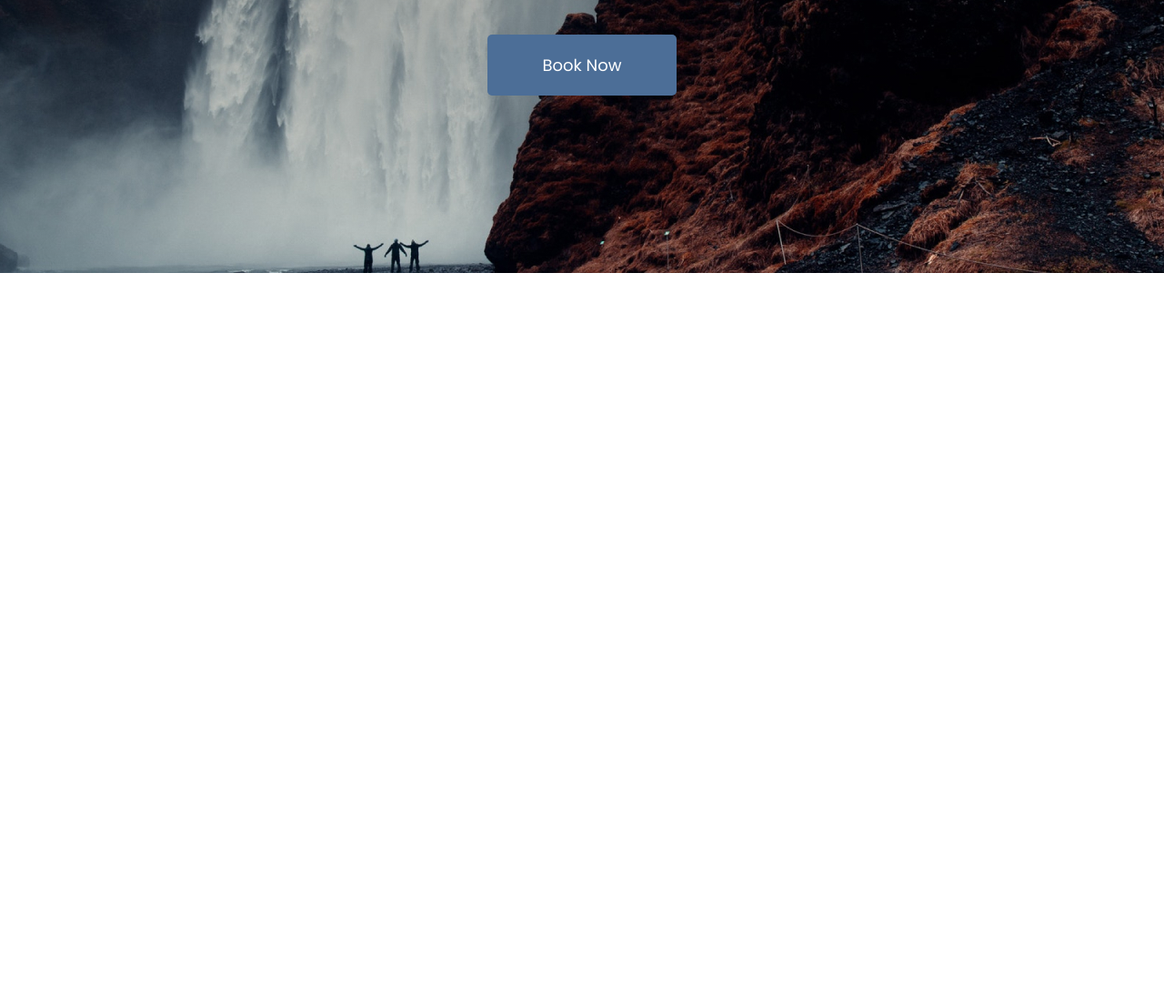
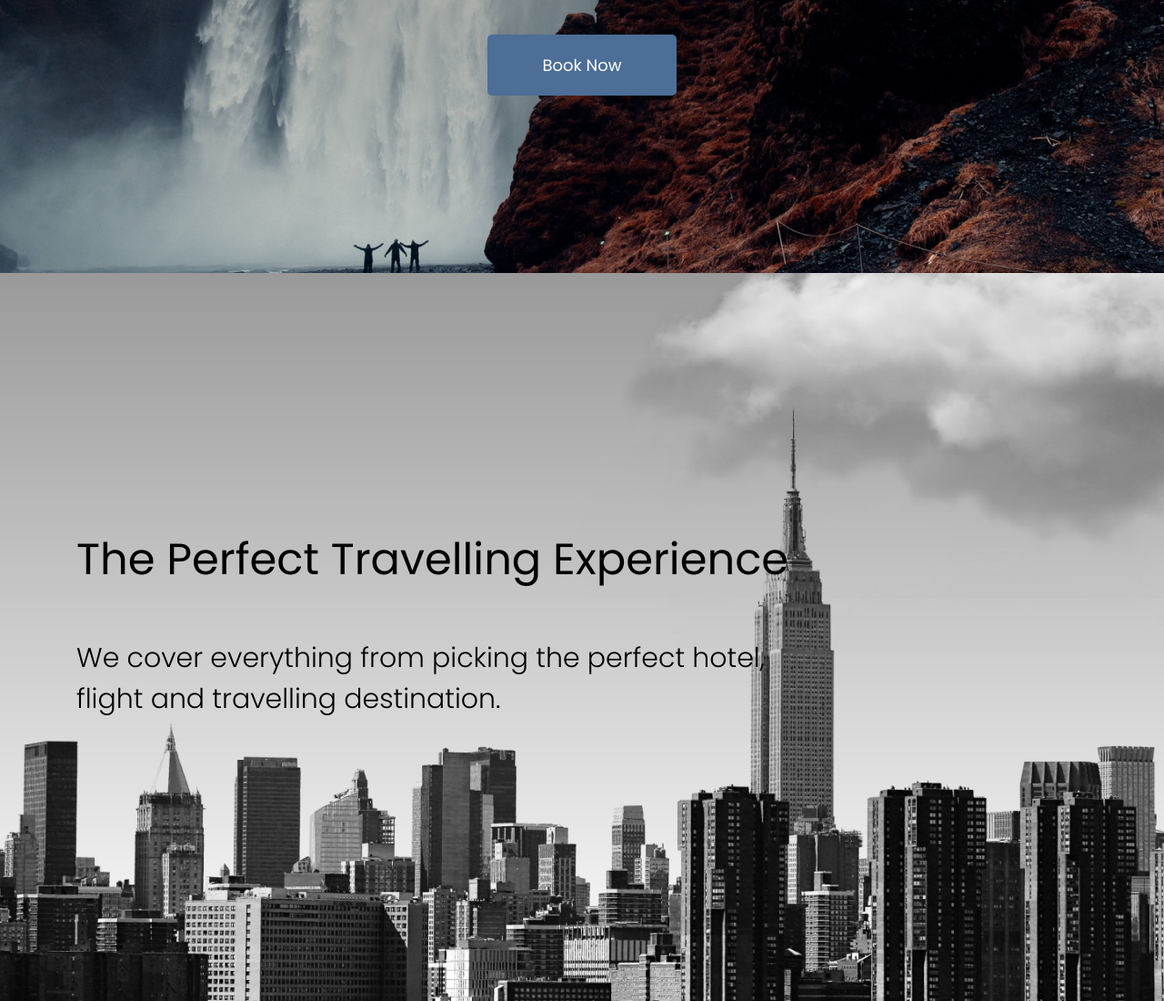
Before and after one commit to yvonneivon/travelly-modernresponsiveweb, a plain HTML site: page index.html in a window 1280 px wide. Shown: the part 500-1600 px from the top of the page at 91% size. Before the commit the page ends 800 px from the top, so only its background shows below. Drawn offline with Linux system fonts and the light colour scheme; a web font is replaced by a local one.

Commit message:
Section 2 and added animation with css

```diff
--- a/index.html
+++ b/index.html
@@ -29,6 +29,14 @@
         <h3>Start your travel at an afforadble price with Travelly. <br />Contact us below!</h3>
         <button>Book Now</button>
     </section>
+    <section id="locations">
+        <header class="locations-head">
+            <h2>The Perfect Travelling Experience</h2>
+            <h3>We cover everything from picking the perfect hotel,<br />flight and travelling destination.</h3>
+            <img src="./assets/img/cloud.png" class="moving-cloud-1 cloud" />
+            <img src="./assets/img/cloud.png" class="moving-cloud-2 cloud" />
+        </header>
+    </section>
 </body>
 
 </html>
--- a/style.css
+++ b/style.css
@@ -26,6 +26,7 @@ p {
 
 h2 {
     font-size: 4.8rem;
+    font-weight: 400;
 }
 
 h3 {
@@ -50,13 +51,18 @@ button {
     color: white;
     font-size: 1.8rem;
     cursor: pointer;
+    transition: background 0.3s ease-in-out 0.1s;
     border-radius: 0.5rem;
     font-family: 'Poppins', sans-serif;
 }
 
+button:hover {
+    background: #3e5879;
+}
+
 /* Nav Section with HERO */
 .main-head {
-    background-color: black;
+    background-color: #131c27;
     color: white;
 }
 
@@ -102,6 +108,62 @@ nav ul {
     padding: 5rem;
 }
 
+/* Locations Section */
+#locations {
+    min-height: 100vh;
+    background: linear-gradient(rgba(0, 0, 0, 0.4), transparent), url("./assets/img/new-york-page.png");
+    background-size: cover;
+    background-position: center;
+    background-repeat: no-repeat;
+    display: flex;
+    align-items: center;
+    position: relative;
+    overflow: hidden;
+}
+
+.locations-head {
+    width: 90%;
+    margin: auto;
+}
+
+.locations-head h2 {
+    padding: 1rem 2rem;
+}
+
+.locations-head h3 {
+    padding: 4rem 2rem;
+}
+
+.cloud {
+    position: absolute;
+    top: 0%;
+    right: 0%;
+    pointer-events: none;
+    width: 720px;
+}
+
+.moving-cloud-1 {
+    animation: cloudAnimation 3s infinite alternate ease-in-out;
+}
+
+.moving-cloud-2 {
+    top: 5%;
+    z-index: -1;
+    opacity: 0.5;
+    animation: cloudAnimation 3.5s infinite alternate ease-in-out;
+}
+
+@keyframes cloudAnimation {
+    from {
+        transform: translate(10%, -10%);
+    }
+
+    to {
+        transform: translate(0%, 0%);
+    }
+}
+
+/* Media Query */
 @media screen and (max-width: 932px) {
 
     html {
@@ -115,4 +177,22 @@ nav ul {
     #logo {
         padding: 2rem;
     }
+
+    .cloud {
+        height: 50rem;
+    }
+
+    .moving-cloud-1 {
+        z-index: -1;
+    }
+
+    .moving-cloud-2 {
+        z-index: -2;
+    }
+
+    .locations-head h3 {
+        background: rgba(19, 28, 39, 0.8);
+        color: white;
+    }
+
 }
```
